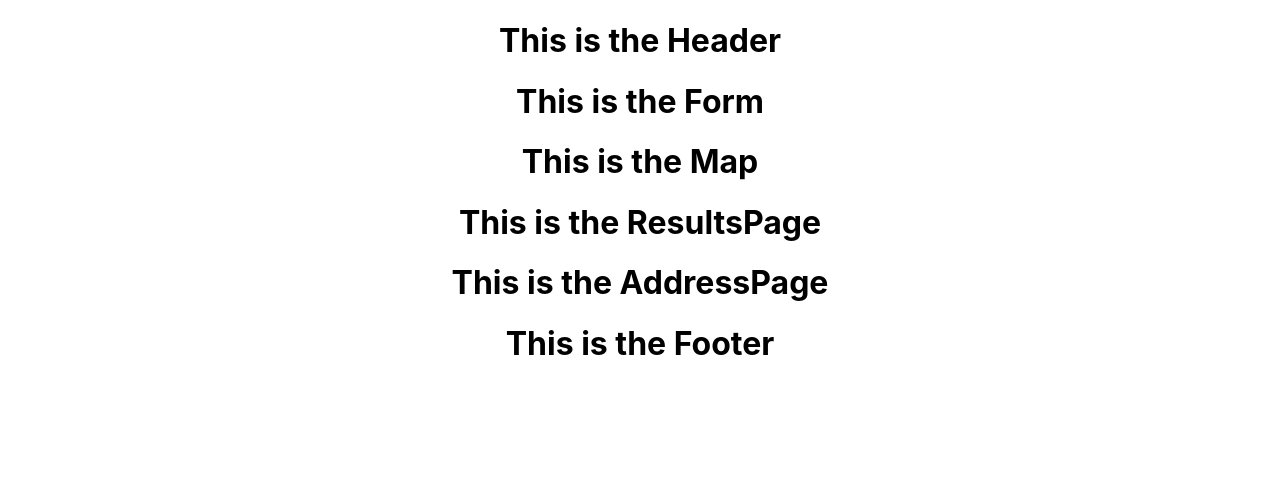
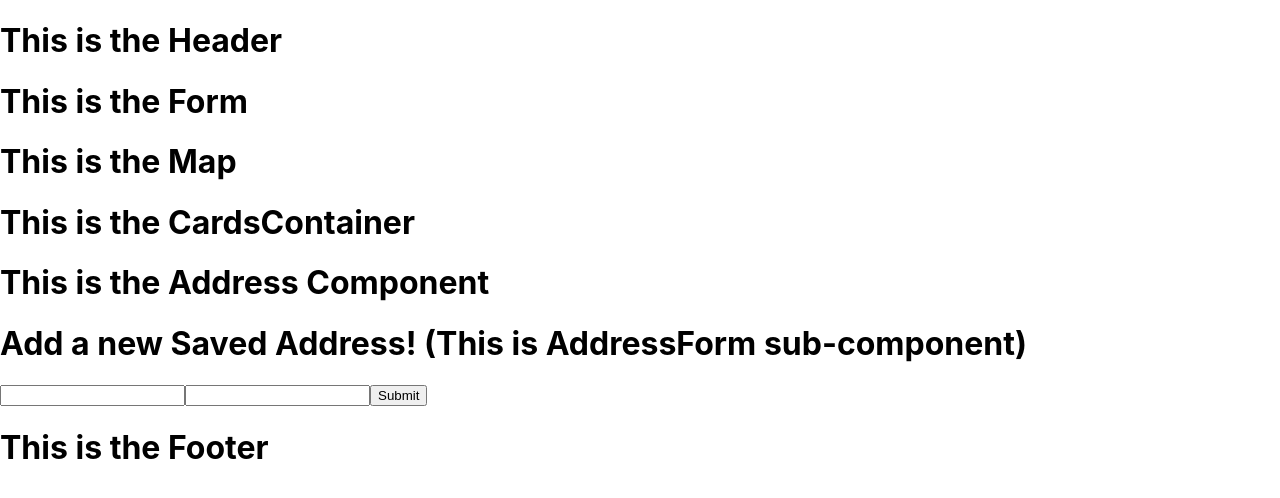
Before and after one commit to JFWebb/btwn-ui-frontend, a React (Create React App) app: page / in a window 1280 px wide. Shown: the top 498 px of the page. Built offline with nearby package versions, Linux system fonts and the light colour scheme; no server answers.

Commit message:
adjust file structure, add container components. build address component(users can view saved addresses and add new addresses)

```diff
--- a/src/App.css
+++ b/src/App.css
@@ -1,38 +1,9 @@
-.App {
-  text-align: center;
+.addressContainer {
+  border: 1px solid black;
+  width: 500px;
 }
 
-.App-logo {
-  height: 40vmin;
-  pointer-events: none;
+.addressContainer h1 {
+  border-bottom: 1px solid black;
+  text-align:center;
 }
-
-@media (prefers-reduced-motion: no-preference) {
-  .App-logo {
-    animation: App-logo-spin infinite 20s linear;
-  }
-}
-
-.App-header {
-  background-color: #282c34;
-  min-height: 100vh;
-  display: flex;
-  flex-direction: column;
-  align-items: center;
-  justify-content: center;
-  font-size: calc(10px + 2vmin);
-  color: white;
-}
-
-.App-link {
-  color: #61dafb;
-}
-
-@keyframes App-logo-spin {
-  from {
-    transform: rotate(0deg);
-  }
-  to {
-    transform: rotate(360deg);
-  }
-}
--- a/src/App.js
+++ b/src/App.js
@@ -1,20 +1,20 @@
 import Header from './Components/Header/Header';
-import Form from './Components/Form/Form';
-import Map from './Components/Map/Map';
 import ResultsPage from './Pages/ResultsPage';
 import AddressPage from './Pages/AddressPage';
 import Footer from './Components/Footer/Footer';
+import Main from './Components/Main/Main';
 
 import './App.css';
+import { useState, useEffect } from 'react';
 
 function App() {
+
   return (
     <div className="App">
       <Header />
-      <Form />
-      <Map />
+      <Main />
       <ResultsPage />
-      <AddressPage />
+      <AddressPage/>
       <Footer />
     </div>
   );
--- /dev/null
+++ b/src/Components/AddressDisplay.js/AddressDisplay.js
@@ -0,0 +1,23 @@
+const AddressDisplay = (props) => {
+    const addAddress = async (address) => {
+        await fetch(URL, {
+            method: 'POST',
+            headers: {
+                'Content-type': 'Application/json'
+            },
+            body: JSON.stringify(address)
+        })
+        props.getAddress();
+    }
+    return (
+
+        props.address.map((address) => (
+        <div className ='addressContainer'>
+            <h2> {address.name} </h2>
+            <h2> {address.address} </h2>
+        </div>
+    ))
+    )
+}
+
+export default AddressDisplay;
--- /dev/null
+++ b/src/Components/AddressForm/AddressForm.js
@@ -0,0 +1,44 @@
+import {useState} from 'react';
+
+const AddressForm = (props) => {
+    const [newAddress, setNewAddress] = useState({
+        name:"",
+        address: ""
+    })
+
+    const handleChange = (event) => {
+        setNewAddress({
+            ...newAddress,
+            [event.target.name]: event.target.value
+        });
+        console.log(event)
+    };
+
+    const handleSubmit = (event) => {
+        event.preventDefault();
+        props.createAddress(newAddress);
+    }
+
+    return(
+        <form onSubmit={handleSubmit}>
+            <h1> Add a new Saved Address! (This is AddressForm sub-component) </h1>
+            <input
+                type='text'
+                name='name'
+                onChange={handleChange}
+                value={newAddress.name}
+            />
+            <input
+                type='text'
+                name='address'
+                onChange={handleChange}
+                value={newAddress.address}
+            />
+            <input
+                type='submit'
+            />
+        </form>
+    )
+}
+
+export default AddressForm;
--- /dev/null
+++ b/src/Components/Main/Main.js
@@ -0,0 +1,14 @@
+import Form from '../Form/Form';
+import Map from '../Map/Map';
+
+const Main = (props) => {
+
+    return(
+        <div>
+        <Form />
+        <Map />
+        </div>
+    )
+}
+
+export default Main;
--- a/src/Pages/AddressPage.js
+++ b/src/Pages/AddressPage.js
@@ -1,4 +1,41 @@
+import AddressForm from '../Components/AddressForm/AddressForm';
+import AddressDisplay from '../Components/AddressDisplay.js/AddressDisplay';
+import {useState, useEffect} from 'react'
+
 const AddressPage = (props) => {
-    return <h1>This is the AddressPage</h1>
+    const [address, setAddress ] = useState([])
+  const URL = "http://localhost:4000/address"
+
+  // GET ROUTE
+  const getAddress = async () => {
+    const response =await fetch(URL);
+    const data = await response.json();
+    setAddress(data)
+  }
+
+// CREATE ROUTE
+
+  const createAddress = async (address) => {
+    await fetch (URL, {
+        method: 'POST',
+        headers: {
+            'Content-type': 'Application/json',
+        },
+        body:JSON.stringify(address)
+    })
+  }
+
+
+  useEffect(()=> {
+    getAddress();
+  }, [])
+    return (
+        <div>
+            <h1> This is the Address Component </h1>
+        <AddressDisplay address={address} getAddress={getAddress}/>
+        <AddressForm createAddress={createAddress} />
+        </div>
+    )
+
 };
 export default AddressPage;
--- a/src/Pages/ResultsPage.js
+++ b/src/Pages/ResultsPage.js
@@ -1,4 +1,7 @@
+import CardsContainer from '../Components/CardsContainer/CardsContainer';
+
 const ResultsPage = (props) => {
-    return <h1>This is the ResultsPage</h1>
+    return (
+    <CardsContainer />)
 };
 export default ResultsPage;
```
Also changed, not shown: src/Components/Main/Main.styling.css (added).
